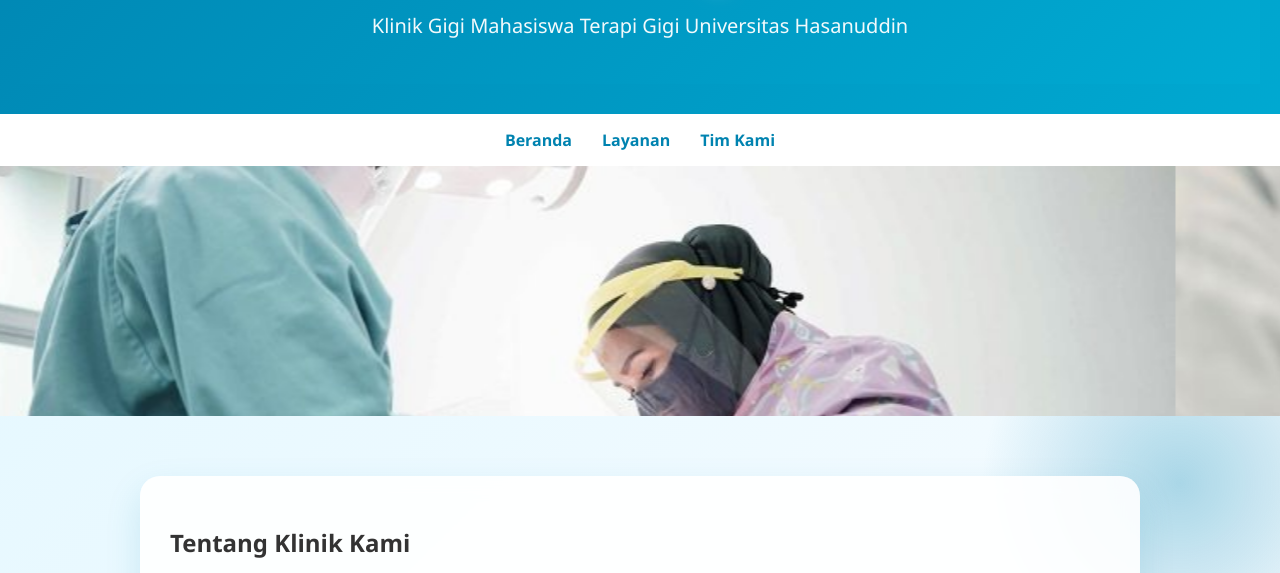
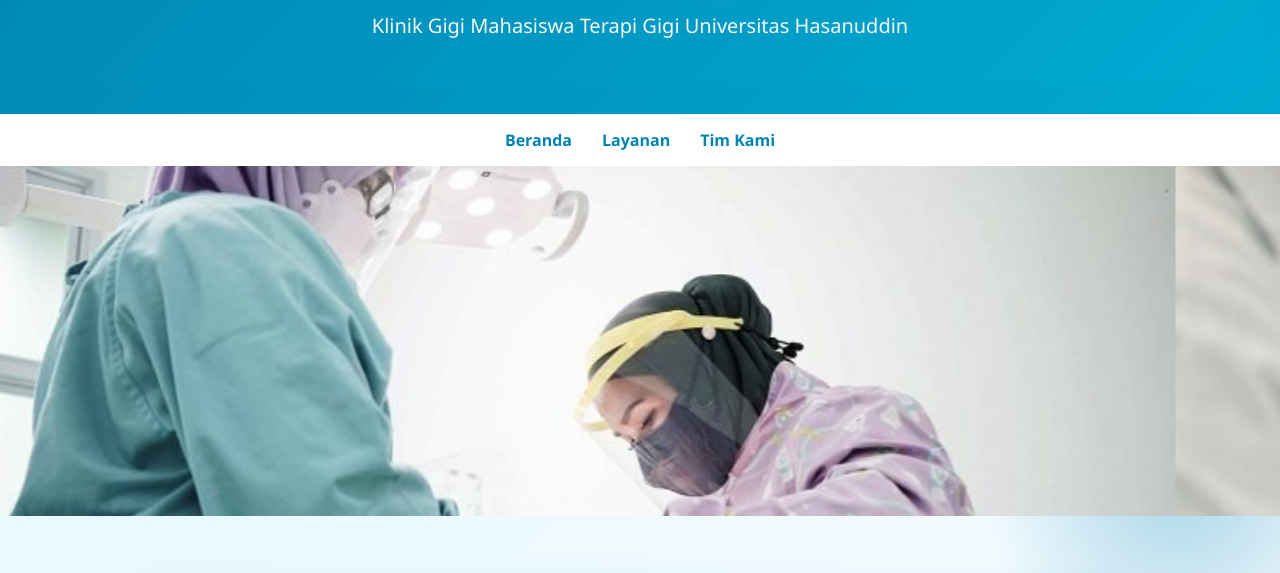
Before and after one commit to satnandevi250127/klinikkelompoktiga, a plain HTML site: page index.html in a window 1280 px wide. Shown: the part 217-790 px from the top of the page. Drawn offline with Linux system fonts and the light colour scheme.

Commit message:
Update index.css

```diff
--- a/index.css
+++ b/index.css
@@ -81,7 +81,7 @@ nav a {
 
 .slides img {
     width: 100%;
-    height: 250px;   /* atur tinggi di sini */
+    height: 350px;   /* atur tinggi di sini */
     object-fit: cover;
     flex-shrink: 0;
 }
```
